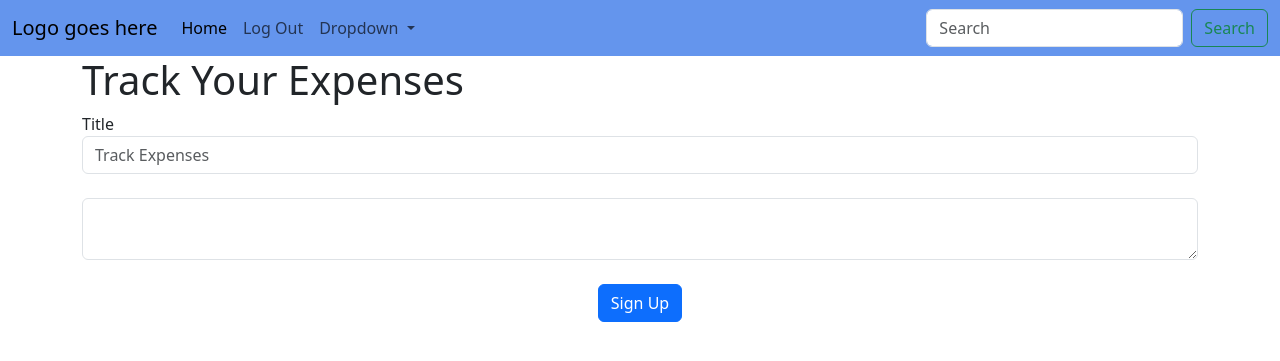
After one commit to romanalicia/financeTracker, a Flask app: page /track-expenses in a window 1280 px wide. The commit adds this page. Shown: the top 361 px of the page. Run offline with Flask 3, Linux system fonts and the light colour scheme; a user stored in the database is signed in.

Commit message:
track-expenses page
create basic draft, make route.

```diff
--- a/website/models.py
+++ b/website/models.py
@@ -8,4 +8,5 @@ class User(db.Model, UserMixin):
     email = db.Column(db.String(150), unique=True)
     username = db.Column(db.String(150), unique=True)
     password = db.Column(db.String(150))
+    # image_file = db.Column(db.String(20), nullable=False, default='default.jpg')
     date_created = db.Column(db.DateTime(timezone=True), default=func.now())
--- a/website/templates/template.html
+++ b/website/templates/template.html
@@ -42,7 +42,6 @@
               <li class="nav-item">
                 <a class="nav-link" href="/sign-up">Sign Up</a>
               </li>
-
               {% endif %}
             </ul>
             <form class="d-flex" role="search">
--- /dev/null
+++ b/website/templates/track_expenses.html
@@ -0,0 +1,22 @@
+<!-- page extends to template.html -->
+{% extends "template.html" %} {% block title %} Track Expenses {% endblock %}
+
+<!-- login page content -->
+{% block content %}
+<h1>Track Your Expenses</h1>
+
+    <form method="POST">
+        <!-- expense tracker title form -->
+         <label for="title">Title</label>
+         <input type="text" id="title" name="title" class="form-control" placeholder="Track Expenses"/>
+         <br>
+         <!-- track expenses text area -->
+          <textarea name="content" id="conetent" class="form-control"></textarea>
+    </form>
+    <br>
+    <!-- submit button -->
+    <div align="center">
+        <button class="btn btn-primary" type="submit">Sign Up</button>
+    </div>
+
+{% endblock %}
--- a/website/views.py
+++ b/website/views.py
@@ -8,3 +8,8 @@ views = Blueprint("views", __name__)
 @views.route("/home")
 def home():
     return render_template("home.html", user=current_user)
+
+@views.route("/track-expenses", methods=['GET', 'POST'])
+@login_required
+def track_expenses():
+    return render_template("track_expenses.html", user=current_user)
```
Also changed, not shown: instance/database.db, website/static/profile_pics/default.jpg (added).
